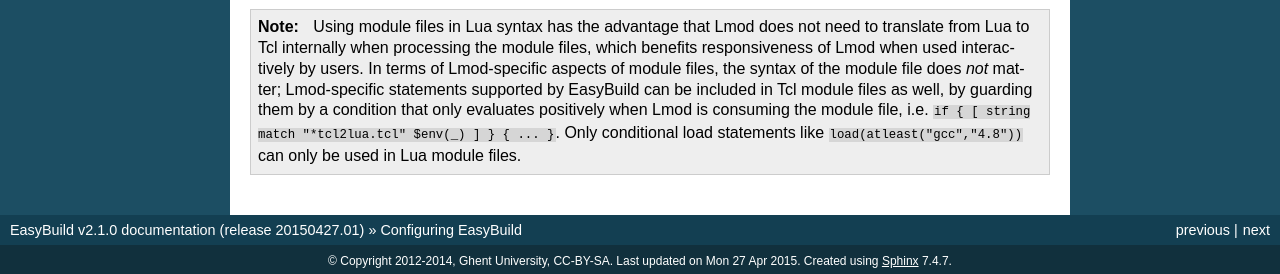
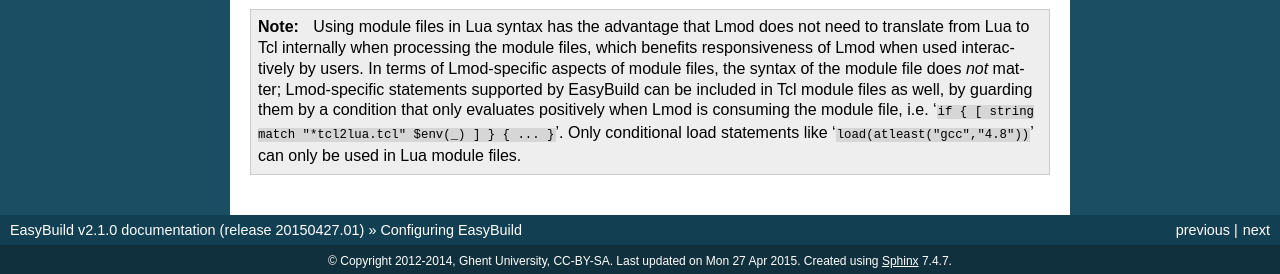
Before and after one commit to easybuilders/easybuild, a Sphinx documentation site: the page built from docs/Configuration.rst, in a window 1280 px wide and 900 px high, scrolled down 9967 px. Shown: the part 623-897 px from the top of the window. Built offline with Sphinx 7.4.7, drawn with Linux system fonts in a browser that asks for light colours.

Commit message:
add quotes

```diff
--- a/docs/Configuration.rst
+++ b/docs/Configuration.rst
@@ -649,5 +649,5 @@
   of Lmod-specific aspects of module files, the syntax of the module file does *not* matter; Lmod-specific statements
   supported by EasyBuild can be included in Tcl module files as well, by guarding them by a condition that only
   evaluates positively when Lmod is consuming the module file, i.e.
-  ``if { [ string match "*tcl2lua.tcl" $env(_) ] } { ... }``. Only conditional load statements like
-  ``load(atleast("gcc","4.8"))`` can only be used in Lua module files.
+  '``if { [ string match "*tcl2lua.tcl" $env(_) ] } { ... }``'. Only conditional load statements like
+  '``load(atleast("gcc","4.8"))``' can only be used in Lua module files.
```
